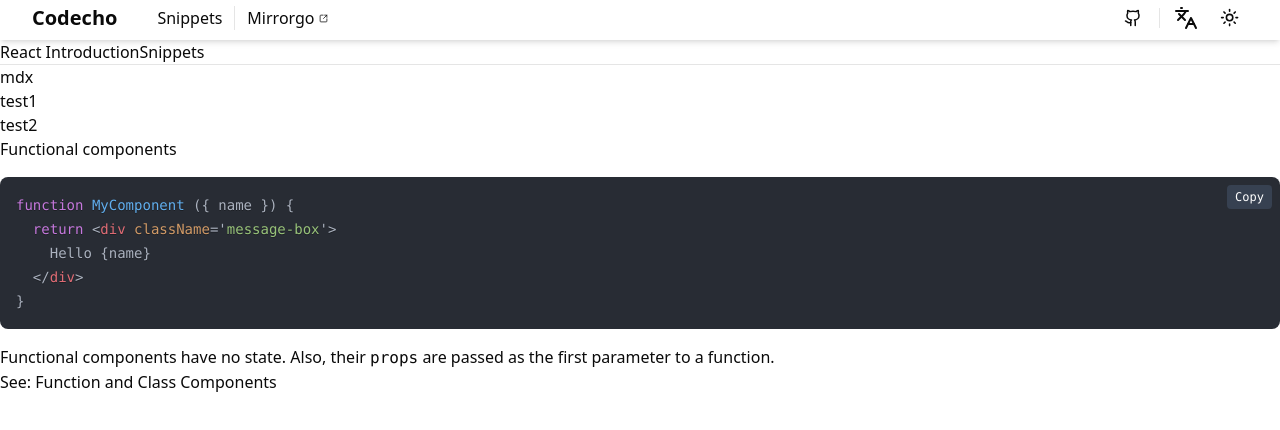
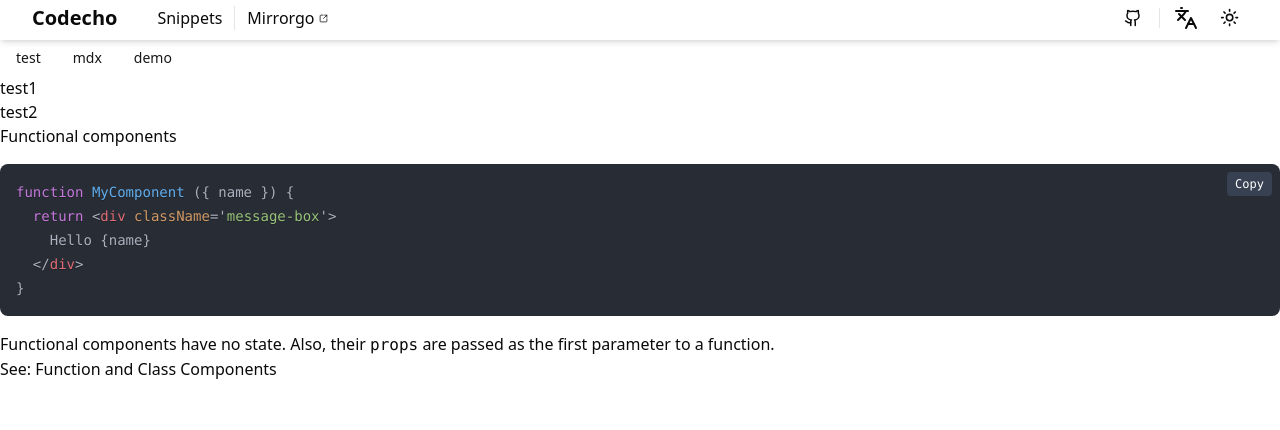
Before and after one commit to Mirrorgo/codecho, a React (Vite) app: page / in a window 1280 px wide. Shown: the top 430 px of the page. Built offline with nearby package versions, Linux system fonts and the light colour scheme.

Commit message:
feat: refactor MDX imports and update routing in demo and main pages

```diff
--- a/src/app/demo/page.tsx
+++ b/src/app/demo/page.tsx
@@ -1,8 +1,8 @@
+import MDXContent from "@/mdx/Test.mdx";
 import { Icons } from "../../components/icons";
 import { Button, buttonVariants } from "../../components/ui/button";
 import { siteConfig } from "../../config/site";
 import { cn } from "../../lib/utils";
-import Test from "@/pages/Test.mdx";
 function Demo() {
   return (
     <div>
@@ -26,7 +26,7 @@ function Demo() {
           </a>
         </div>
       </div>
-      <Test />
+      <MDXContent />
     </div>
   );
 }
--- a/src/app/page.tsx
+++ b/src/app/page.tsx
@@ -1,14 +1,17 @@
-import { Separator } from "@/components/ui/separator";
-import MDXContent from "@/pages/React.mdx";
+import { Button } from "@/components/ui/button";
+import MDXContent from "@/mdx/React.mdx";
 import { Link } from "react-router-dom";
+
+const routes = ["test", "mdx", "demo"];
 
 function App() {
   return (
     <div>
-      React Introduction
-      <Link to="/snippets">Snippets</Link>
-      <Separator />
-      <Link to="/mdx">mdx</Link>
+      {routes.map((route) => (
+        <Link key={route} to={`/${route}`}>
+          <Button variant="link">{route}</Button>
+        </Link>
+      ))}
       <MDXContent />
     </div>
   );
--- a/src/components/mg/NavBar.tsx
+++ b/src/components/mg/NavBar.tsx
@@ -4,7 +4,7 @@ import {
   DropdownMenuItem,
   DropdownMenuTrigger,
 } from "@/components/ui/dropdown-menu";
-import { AlignJustify, Github, Languages, Linkedin } from "lucide-react";
+import { AlignJustify, Github, Languages } from "lucide-react";
 
 import { Separator } from "@/components/ui/separator";
 import { Fragment } from "react";
--- a/src/main.tsx
+++ b/src/main.tsx
@@ -6,8 +6,8 @@ import RootLayout from "./app/layout";
 import Demo from "./app/demo/page";
 import NotFound from "./app/not-found";
 import App from "./app/page";
-import MDXContent from "./pages/React.mdx";
 import { MDXWrapper } from "./components/mdx-wrapper";
+import MDXContent from "./mdx/React.mdx";
 
 const router = createBrowserRouter([
   {
@@ -20,7 +20,7 @@ const router = createBrowserRouter([
         element: <App />,
       },
       {
-        path: "snippets",
+        path: "test",
         element: <div>Test</div>,
       },
       {
```
Also changed, not shown: src/mdx/React.mdx (renamed from src/pages/React.mdx), src/mdx/Test.mdx (renamed from src/pages/Test.mdx).
